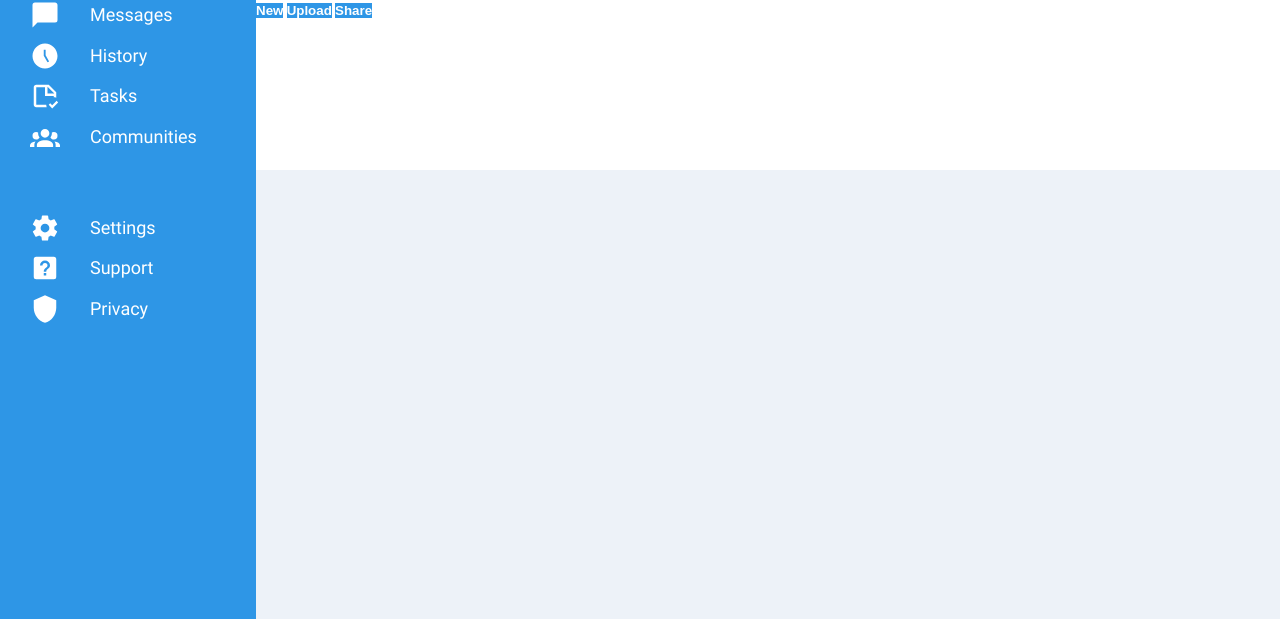
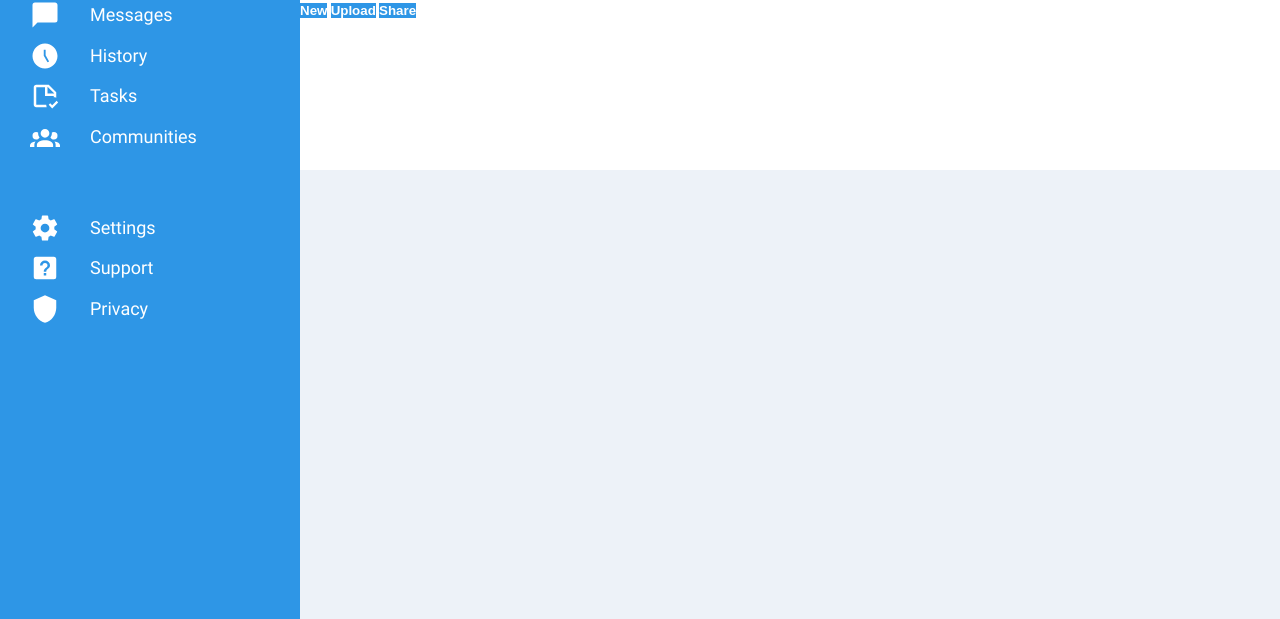
Before and after one commit to Quinn87/admin-console, a plain HTML site: page index.html in a window 1280 px wide. Shown: the part 181-800 px from the top of the page. Drawn offline with Linux system fonts and the light colour scheme.

Commit message:
CSS Updates

```diff
--- a/style.css
+++ b/style.css
@@ -17,7 +17,7 @@
 
 .container {
     display: grid;
-    grid-template-columns: 1fr 4fr;
+    grid-template-columns: 300px 4fr;
     height: 100vh;
 }
 
@@ -44,8 +44,6 @@ header {
 }
 
 .top-nav {
-    display: flex;
-    flex-direction: column;
     margin-bottom: 50px;
 }
 
@@ -58,7 +56,6 @@ header {
 
 nav li {
     display: flex;
-    /* margin-left: 20px; */
 }
 
 nav li:hover {
```
